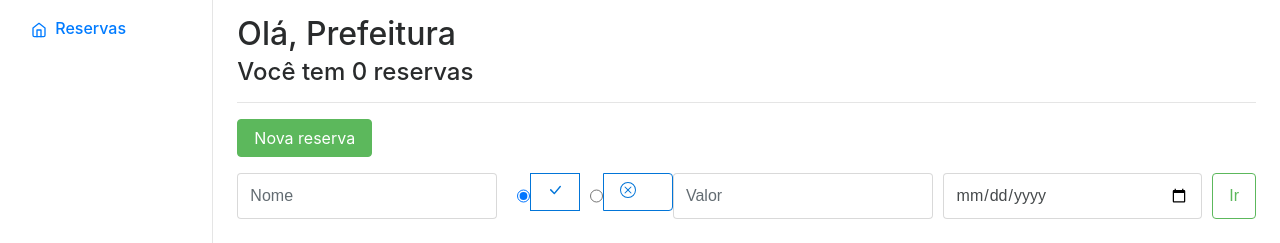
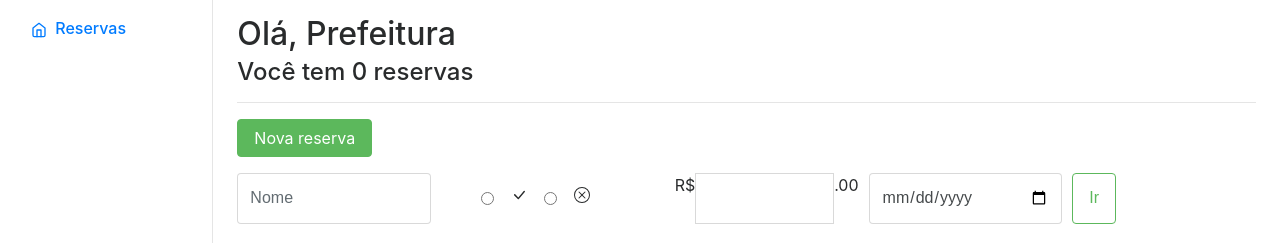
Before and after one commit to cauaalexandrefs/School_Activity_Finecap, a Django app: page / in a window 1280 px wide. Shown: the part 38-281 px from the top of the page. Run offline with Django 4.2, Linux system fonts and the light colour scheme; data that the repository does not hold is empty.

Commit message:
'Atividade_3'

```diff
--- a/finecap/templates/finecap/index.html
+++ b/finecap/templates/finecap/index.html
@@ -7,38 +7,46 @@
     <a href="{% url 'create_reserva' %}" class="btn btn-success mb-3">Nova reserva</a>
     <div class="card-body mb-4 space">
         <form class="d-flex" action="{% url 'index' %}" method="get">
+          <div class="input-group mb-3">
             <input
               class="form-control m e-2"
               type="text"
               name="q"
               placeholder="Nome"
               aria-label="Search" >
+          </div>
+            <div class="input-group mb-3" style="margin-left: 50px;">
               <div class="btn-group" role="group" aria-label="Basic radio toggle button group">
-                <input type="radio" class="btn-check" name="btnradio" id="btnradio1" autocomplete="off" checked style="margin-left: 20px;">
-                <label class="btn btn-outline-primary" for="btnradio1"><svg xmlns="http://www.w3.org/2000/svg" width="16" height="16" fill="currentColor" class="bi bi-check-lg" viewBox="0 0 16 16">
+                  <input type="radio" class="btn-check" name="btnradio1" id="btnradio1" autocomplete="off" >
+                  <label class="btn" for="btnradio1" style="margin-top: 5px;"><svg xmlns="http://www.w3.org/2000/svg" width="16" height="16" fill="currentColor" class="bi bi-check-lg" viewBox="0 0 16 16">
                     <path d="M12.736 3.97a.733.733 0 0 1 1.047 0c.286.289.29.756.01 1.05L7.88 12.01a.733.733 0 0 1-1.065.02L3.217 8.384a.757.757 0 0 1 0-1.06.733.733 0 0 1 1.047 0l3.052 3.093 5.4-6.425a.247.247 0 0 1 .02-.022Z"/>
                   </svg></label>
 
-                <input type="radio" class="btn-check" name="btnradio2" id="btnradio2" autocomplete="off" style="margin-left: 10px;">
-                <label class="btn btn-outline-primary" for="btnradio2"><svg xmlns="http://www.w3.org/2000/svg" width="16" height="16" fill="currentColor" class="bi bi-x-circle" viewBox="0 0 16 16" style="margin-right: 20px;">
+                  <input type="radio" class="btn-check" name="btnradio2" id="btnradio2" autocomplete="off">
+                  <label class="btn" for="btnradio2" style="margin-top: 5px;"><svg xmlns="http://www.w3.org/2000/svg" width="16" height="16" fill="currentColor" class="bi bi-x-circle" viewBox="0 0 16 16">
                     <path d="M8 15A7 7 0 1 1 8 1a7 7 0 0 1 0 14zm0 1A8 8 0 1 0 8 0a8 8 0 0 0 0 16z"/>
                     <path d="M4.646 4.646a.5.5 0 0 1 .708 0L8 7.293l2.646-2.647a.5.5 0 0 1 .708.708L8.707 8l2.647 2.646a.5.5 0 0 1-.708.708L8 8.707l-2.646 2.647a.5.5 0 0 1-.708-.708L7.293 8 4.646 5.354a.5.5 0 0 1 0-.708z"/>
                 </svg></label>
                 </div>
-            <input
-            class="form-control m e-2"
-            type="float"
-            name="valor"
-            placeholder="Valor"
-            aria-label="valor"
-            style="margin-right:10px ;"
-            >
+            </div>
+          <div class="input-group mb-3">
+              <div class="input-group-prepend">
+                <span class="input-group-text">R$</span>
+              </div>
+              <input type="text" name="valor" class="form-control" aria-label="Quantia">
+              <div class="input-group-append">
+                <span class="input-group-text" style="margin-right:10px ;">.00</span>
+              </div>
+          </div>
+          <div class="input-group mb-3">
             <input
             class="form-control m e-2"
             type="date"
             name="date"
             placeholder="Data"
             aria-label="data" >
+          </div>
+        <div class="input-group mb-3">
           <button
             type="submit"
             href="/"
@@ -47,6 +55,7 @@
           >
             <span>Ir</span>
           </button>
+        </div>
         </form>
       </div>
     <table class="table table-bordered">
--- a/finecap/views.py
+++ b/finecap/views.py
@@ -9,7 +9,7 @@ def index(request):
     reservas = Reservas.objects.all().order_by('date')
     if(request.GET.get('q')):
         reservas = reservas.filter(nome_empresa__icontains=request.GET.get('q'))
-    if(request.GET.get('btnradio')):
+    if(request.GET.get('btnradio1')):
         reservas = reservas.filter(quitado=True)
     if(request.GET.get('btnradio2')):
         reservas = reservas.filter(quitado=False)
```
Lines whose indentation alone changed are shown as unchanged.
